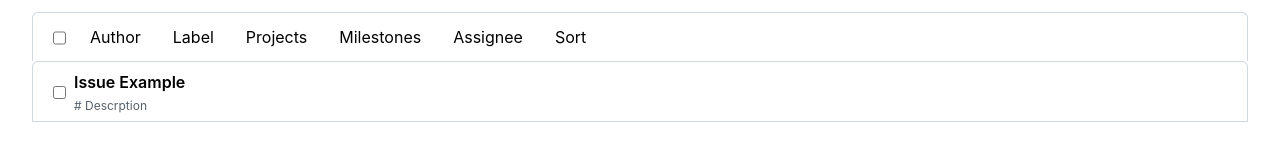
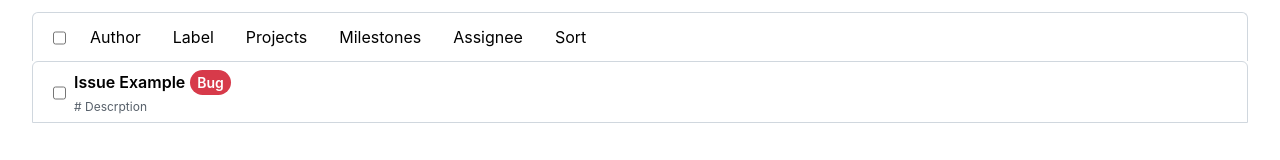
Before and after one commit to Doongiho/-GitHubIssues, a React (Create React App) app: page / in a window 1280 px wide. Shown: the part 214-374 px from the top of the page. Built offline with nearby package versions, Linux system fonts and the light colour scheme.

Commit message:
component: 뱃지 컴포넌트 생성

```diff
--- a/src/ListContainer.js
+++ b/src/ListContainer.js
@@ -40,7 +40,14 @@
         </div>
       </ListItemLayout>
       <div className={styles.container}>
-        <ListItem />
+        <ListItem
+          badges={[
+            {
+              color: "red",
+              title: "Bug",
+            },
+          ]}
+        />
       </div>
     </div>
   )
--- /dev/null
+++ b/src/components/Badge.js
@@ -0,0 +1,6 @@
+import styles from "./Badge.module.css"
+import cx from "clsx"
+
+export default function Badge({ title, color }) {
+  return <div className={cx(styles.badge, styles[color])}>{title}</div>
+}
--- /dev/null
+++ b/src/components/Badge.module.css
@@ -0,0 +1,15 @@
+.badge{
+    font-size: 14px;
+    line-height: 21px;
+    border-radius: 2em;
+    padding: 2px 7px;
+    margin: 0 5px;
+}
+.red{
+    background-color: rgb(215, 58, 74);
+    color: #ffffff;
+}
+.blue{
+    background-color:#0969da;
+    color: #ffffff;
+}
--- a/src/components/ListItem.js
+++ b/src/components/ListItem.js
@@ -1,12 +1,22 @@
 import styles from "./ListItem.module.css"
 import ListItemLayout from "./ListItemLayout"
+import Badge from "../components/Badge"
 
-export default function ListItem({ checked, onChangeCheckBox, onClickTitle }) {
+export default function ListItem({
+  checked,
+  onChangeCheckBox,
+  onClickTitle,
+  badges,
+}) {
   return (
     <ListItemLayout>
       <div>
         <div role="button" onClick={onClickTitle} className={styles.title}>
           Issue Example
+          {badges &&
+            badges.map((badgeProps, idx) => (
+              <Badge key={idx} {...badgeProps} />
+            ))}
         </div>
         <div className={styles.description}># Descrption</div>
       </div>
--- a/src/components/ListItem.module.css
+++ b/src/components/ListItem.module.css
@@ -1,4 +1,5 @@
 .title{
+    display: flex;
     font-size: 16px;
     font-weight: 600;
     line-height: 24px;
```
